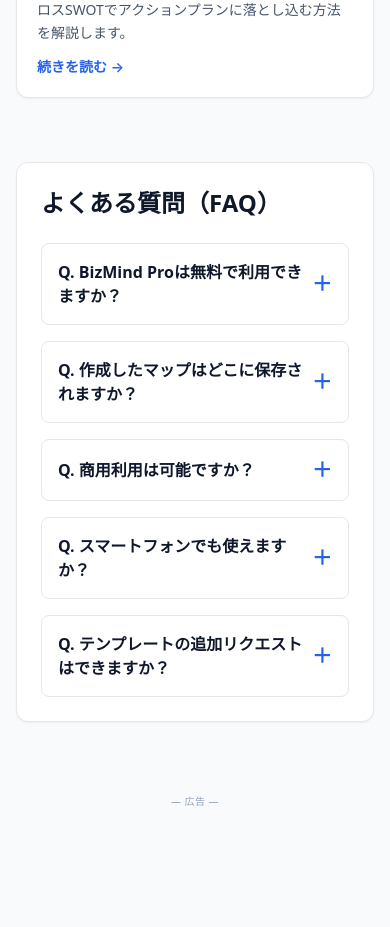
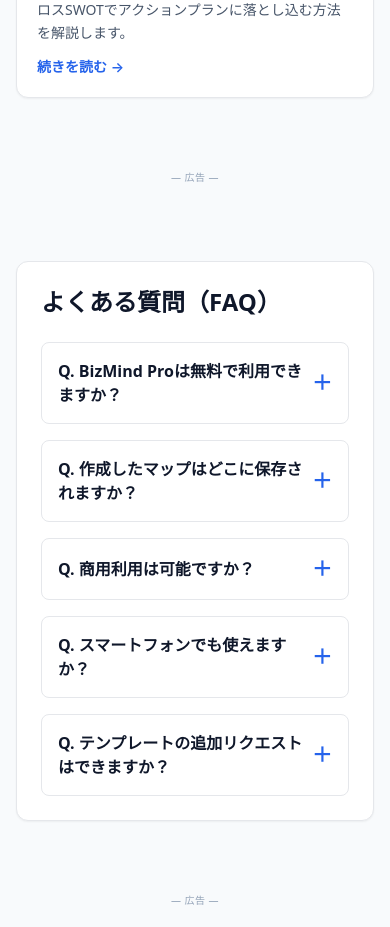
Before and after one commit to esora243/Mindmap, a Next.js app: page / in a window 390 px wide. Shown: the part 6740-7667 px from the top of the page. Built offline with nearby package versions, Linux system fonts and the light colour scheme.

Commit message:
Import IMobileAdComponent and update comments

```diff
--- a/app/page.tsx
+++ b/app/page.tsx
@@ -4,7 +4,7 @@ import SiteHeader from '@/components/SiteHeader';
 import SiteFooter from '@/components/SiteFooter';
 import MindMapTool from '@/components/MindMapTool';
 import AdSenseComponent from '@/components/AdSenseComponent';
-import IMobileAdComponent from '@/components/IMobileAdComponent'; // ★ i-mobile用コンポーネントをインポート
+import IMobileAdComponent from '@/components/IMobileAdComponent';
 
 // SSG: ビルド時に article.json を読み込み、HTMLに記事本文を埋め込む
 // → AdSenseクローラーがコンテンツを認識できる
@@ -23,7 +23,7 @@ export default function HomePage() {
       <div className="max-w-7xl mx-auto px-4 pt-4">
         <AdSenseComponent slot="1111111111" format="auto" responsive label="広告" />
 
-        {/* ★ 1つ目のi-mobile広告を追加 ★ */}
+        {/* 1つ目のi-mobile広告 */}
         <IMobileAdComponent
           pid={85055}
           mid={593695}
@@ -67,7 +67,7 @@ export default function HomePage() {
       <div className="max-w-7xl mx-auto px-4 py-4">
         <AdSenseComponent slot="2222222222" format="fluid" layoutKey="-fb+5w+4e-db+86" label="広告" />
 
-        {/* ★ 2つ目のi-mobile広告を追加 ★ */}
+        {/* 2つ目のi-mobile広告 */}
         <IMobileAdComponent
           pid={85055}
           mid={593695}
@@ -165,6 +165,16 @@ export default function HomePage() {
         </div>
       </section>
 
+      {/* ★ 3つ目のi-mobile広告（記事一覧とFAQの間） ★ */}
+      <div className="max-w-7xl mx-auto px-4 py-4">
+        <IMobileAdComponent
+          pid={85055}
+          mid={593695}
+          asid={1934474}
+          elementId="im-797bc68d0b51400d91e969222dee9452"
+        />
+      </div>
+
       {/* ===== FAQ ===== */}
       <section id="faq" className="max-w-7xl mx-auto px-4 py-8">
         <div className="bg-white border rounded-xl shadow-sm p-6 md:p-10">
```
